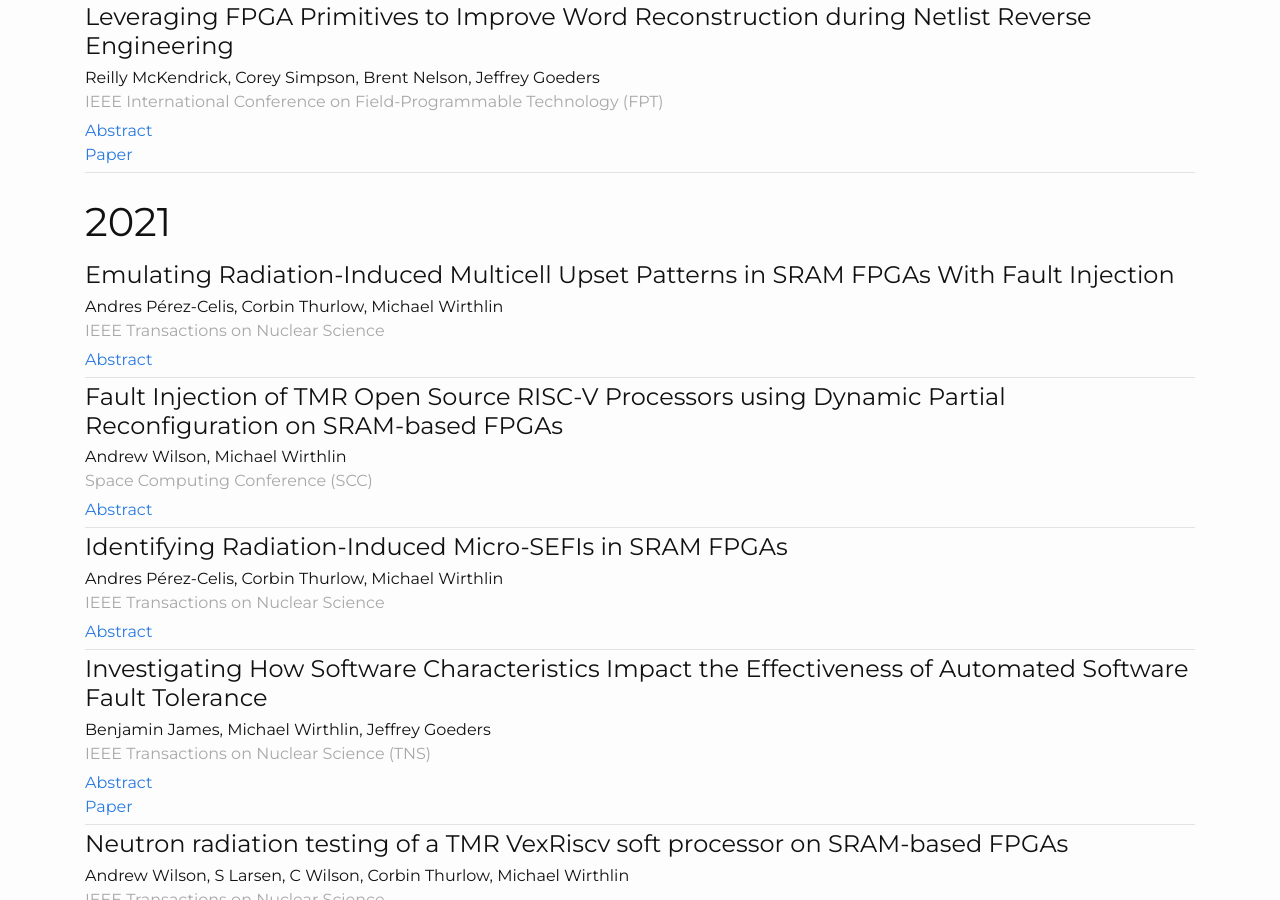
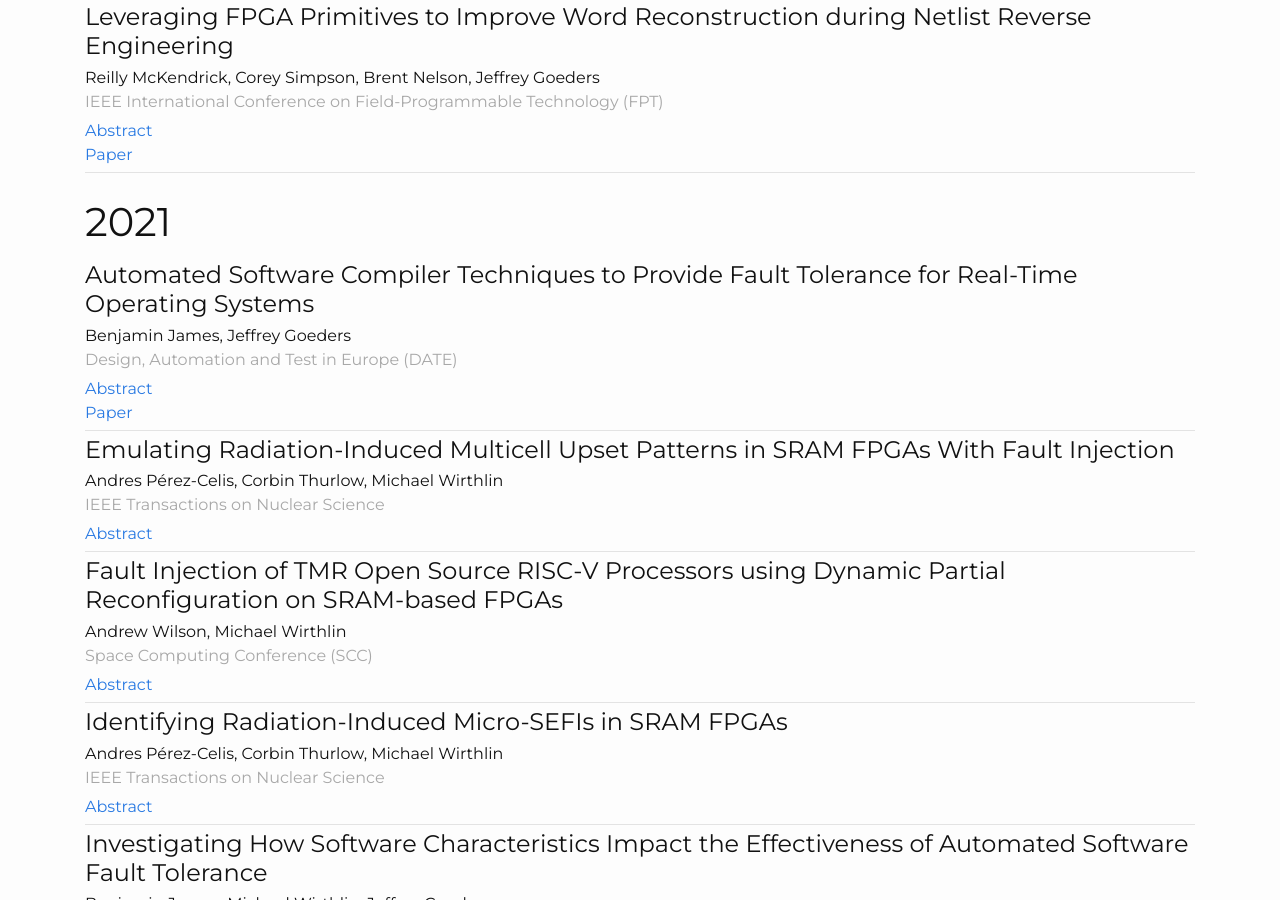
Before and after one commit to byuccl/byuccl.github.io, a Jekyll site: the page built from pages/papers.html, in a window 1280 px wide and 900 px high, scrolled down 2550 px. Built offline with Jekyll 4.4.1, drawn with Linux system fonts in a browser that asks for light colours; nearby versions of some CDN libraries.

Commit message:
add paper

```diff
--- a/_data/papers.yaml
+++ b/_data/papers.yaml
@@ -140,6 +140,14 @@
     Additional experiments involving short circuits are also performed to demonstrate the results of our initial experiments are repeatable. These experiments also use a more fine-grained characterization method that provides further insight into the non-uniformed nature of the aging caused by short circuits.
   url: cook_trets22.pdf
 
+- title: "Automated Software Compiler Techniques to Provide Fault Tolerance for Real-Time Operating Systems"
+  authors: Benjamin James, Jeffrey Goeders
+  year: >
+    2021
+  conference: Design, Automation and Test in Europe (DATE)
+  abstract: In this work we explore applying automated software fault-tolerance techniques to protect a Real-Time Operating System (RTOS) and present experimental results showing that these programs can achieve anywhere from 1.3x-257x improvement in MWTF.
+  url: Automated_Software_Compiler_Techniques_to_Provide_Fault_Tolerance_for_Real-Time_Operating_Systems_2021.pdf
+
 - title: "Using partial duplication with compare to detect radiation-induced failure in a commercial FPGA-Based networking system"
   authors: Andrew Keller, Jared Anderson, Michael Wirthlin, Shi-Jie Wen, Rita Fung, Conner Chambers
   year: >
@@ -208,6 +216,7 @@
   abstract: >
     Field-Programmable Gate Arrays (FPGAs) are widely used for custom hardware implementations, including in many security-sensitive industries, such as defense, communications, transportation, medical, and more. Compiling source hardware descriptions to FPGA bitstreams requires the use of complex computer-aided design (CAD) tools. These tools are typically proprietary and closed-source, and it is not possible to easily determine that the produced bitstream is equivalent to the source design. In this work we present various FPGA design flows that leverage pre-synthesizing or pre-implementing parts of the design, combined with open-source synthesis tools, bitstream-to-netlist tools, and commercial equivalence checking tools, to verify that a produced hardware design is equivalent to the designer’s source design. We evaluate these different design flows on several benchmark circuits, and demonstrate that they are effective at detecting malicious modifications made to the design during compilation. We compare our proposed design flows with baseline commercial design flows and measure the overheads to area and runtime.
   url: cahill_trets21.pdf
+
 
 - title: >
     Investigating How Software Characteristics Impact the Effectiveness of Automated Software Fault Tolerance
```
Also changed, not shown: 1 other file.
